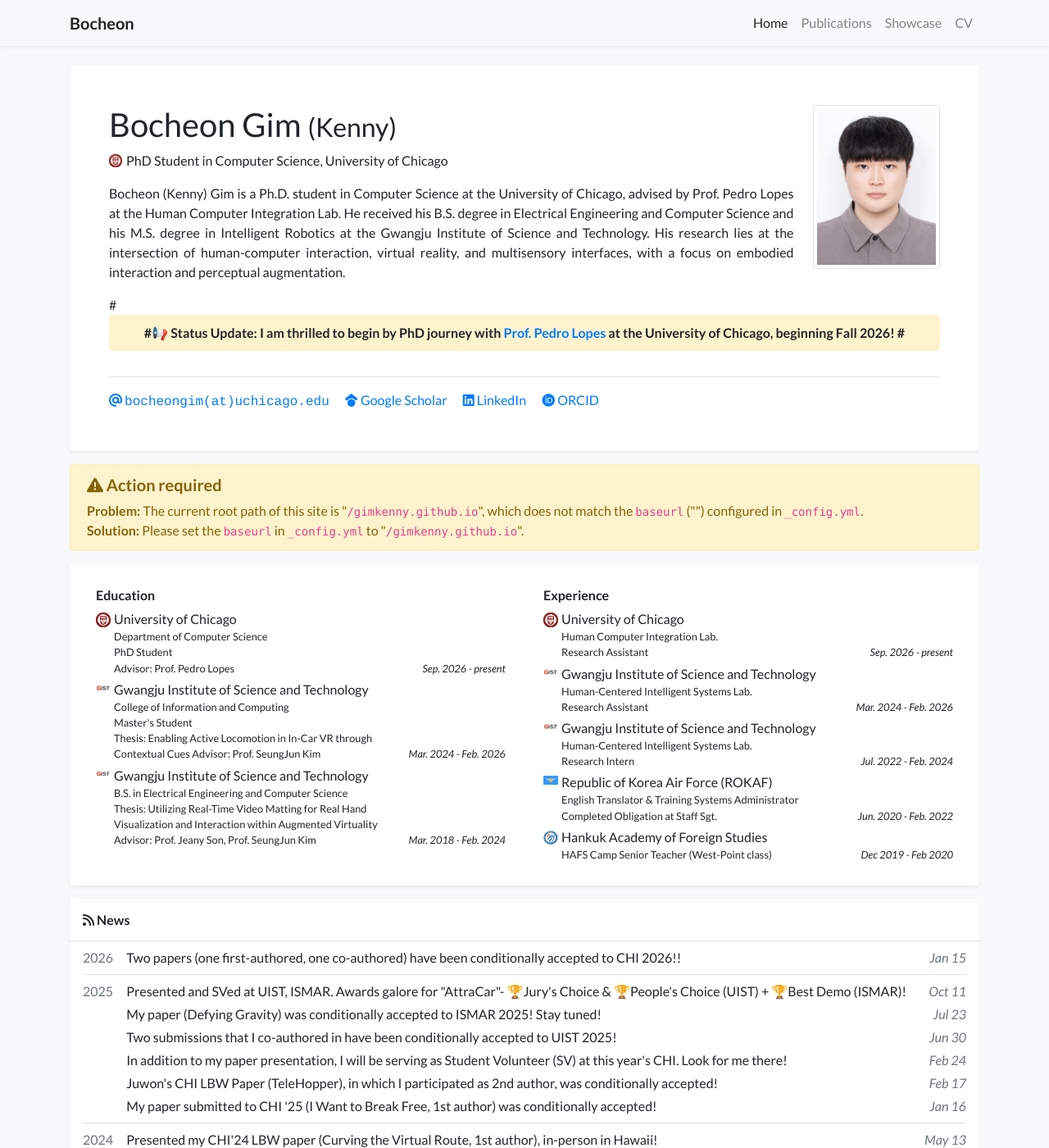
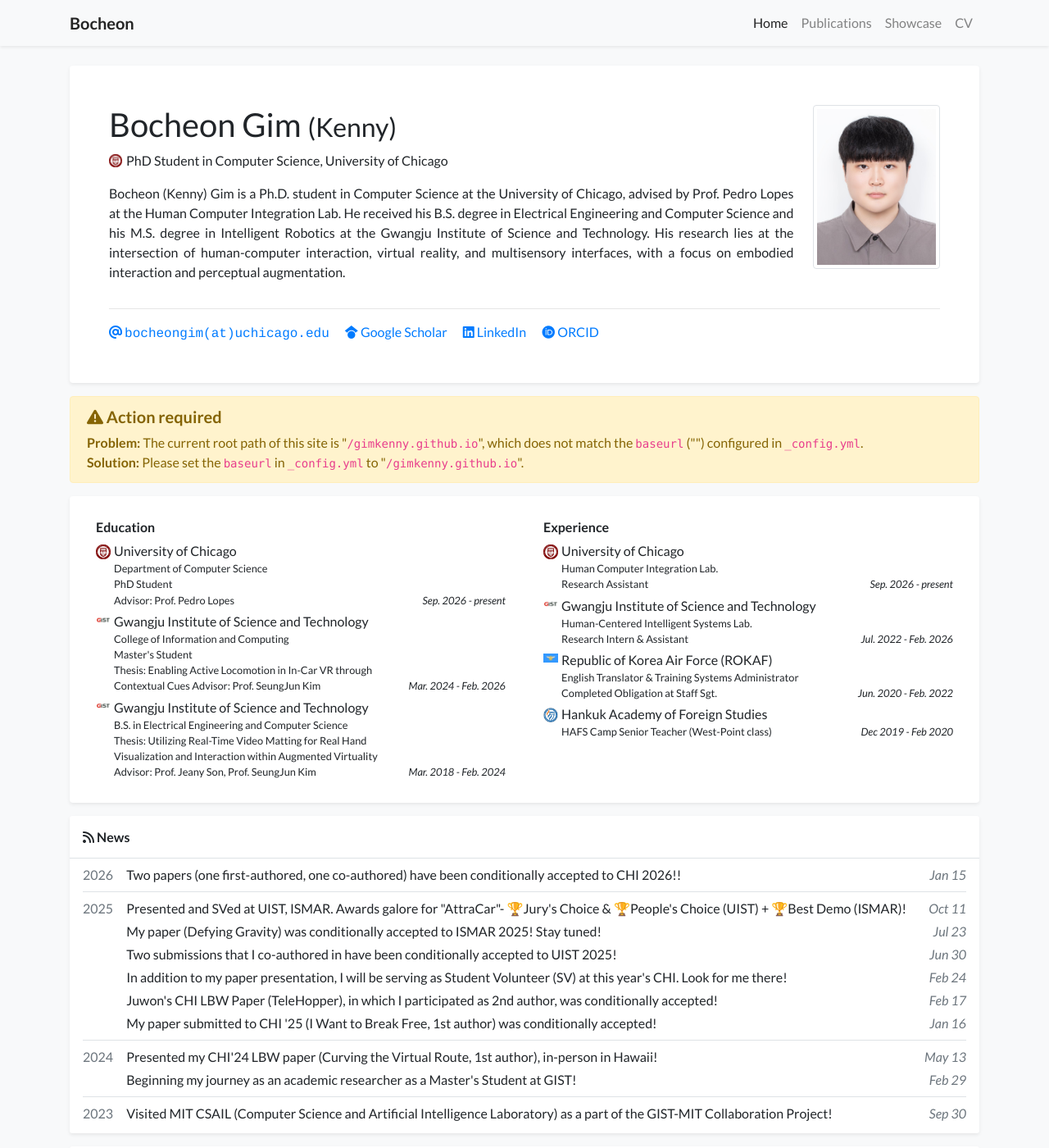
Before and after one commit to gimkenny/gimkenny.github.io, a Jekyll site: the page built from index.html, in a window 1280 px wide and 1400 px high. Shown: the whole window at 82% size. Built offline with Jekyll 4.4.1, drawn with Linux system fonts in a browser that asks for light colours; nearby versions of some CDN libraries; a style sheet for code colours, icons or effects is not loaded.

Commit message:
Update profile.yml

```diff
--- a/_data/profile.yml
+++ b/_data/profile.yml
@@ -22,9 +22,6 @@
   <p>
      Bocheon (Kenny) Gim is a Ph.D. student in Computer Science at the University of Chicago, advised by Prof. Pedro Lopes at the Human Computer Integration Lab. He received his B.S. degree in Electrical Engineering and Computer Science and his M.S. degree in Intelligent Robotics at the Gwangju Institute of Science and Technology. His research lies at the intersection of human-computer interaction, virtual reality, and multisensory interfaces, with a focus on embodied interaction and perceptual augmentation.
   </p>
-  #<div style="background-color: #fff3cd; padding: 10px; border-radius: 5px; text-align: center; font-weight: bold; margin-bottom: 15px;">
-    #📢 Status Update: I am thrilled to begin by PhD journey with <a href="https://plopes.org">Prof. Pedro Lopes</a> at the University of Chicago, beginning Fall 2026!
-  #</div>
 
 portrait_url: /assets/images/photos/portrait.jpg
 portrait_caption:
@@ -64,14 +61,8 @@
   logo: /assets/images/badges/gist_logo.png
   position: >-
     Human-Centered Intelligent Systems Lab. <br/>
-    Research Assistant
-  date: Mar. 2024 - Feb. 2026
-- name: Gwangju Institute of Science and Technology
-  logo: /assets/images/badges/gist_logo.png
-  position: >-
-    Human-Centered Intelligent Systems Lab. <br/>
-    Research Intern
-  date: Jul. 2022 - Feb. 2024
+    Research Intern & Assistant
+  date: Jul. 2022 - Feb. 2026
 - name: Republic of Korea Air Force (ROKAF)
   logo: /assets/images/badges/rokaf.png
   position: >-
```
